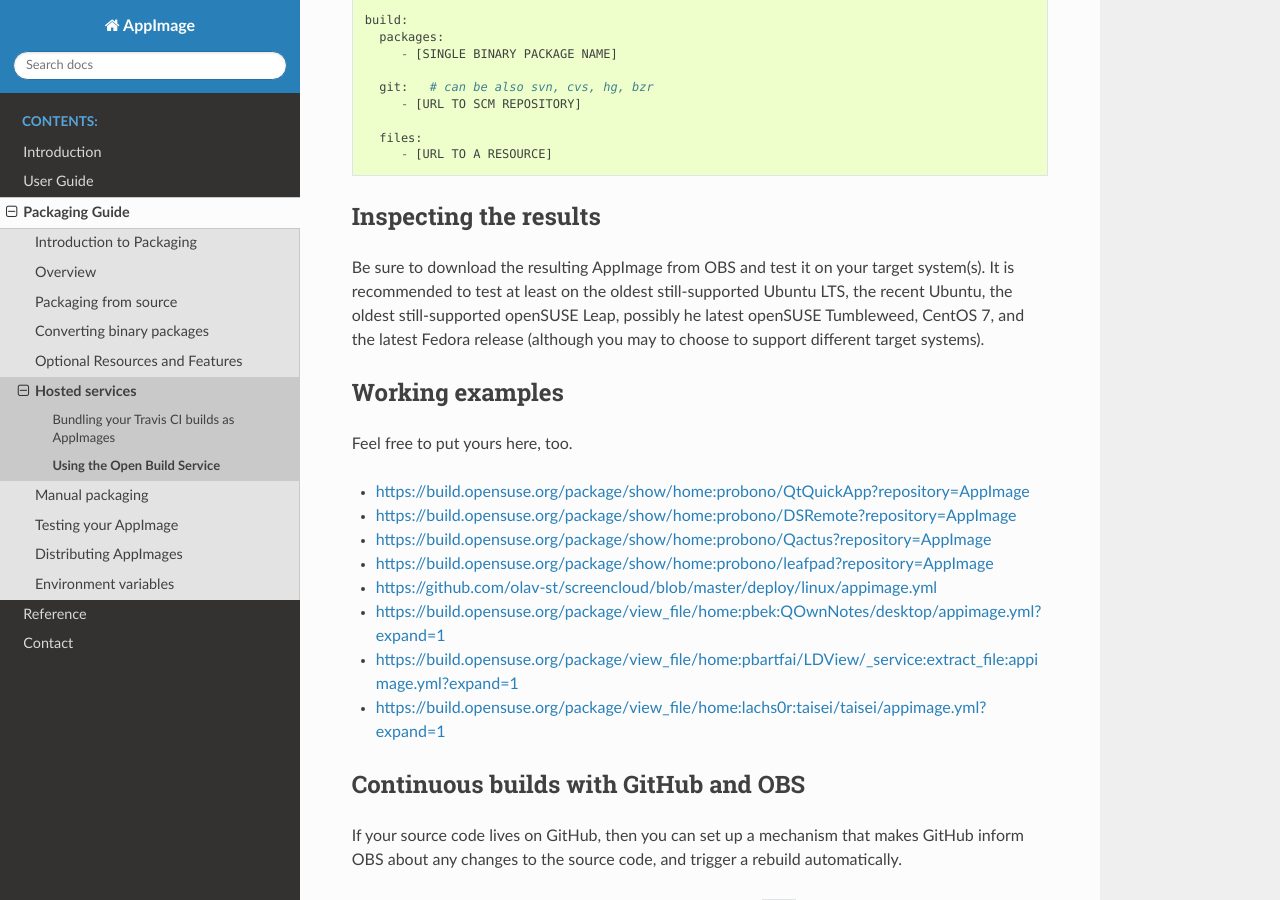
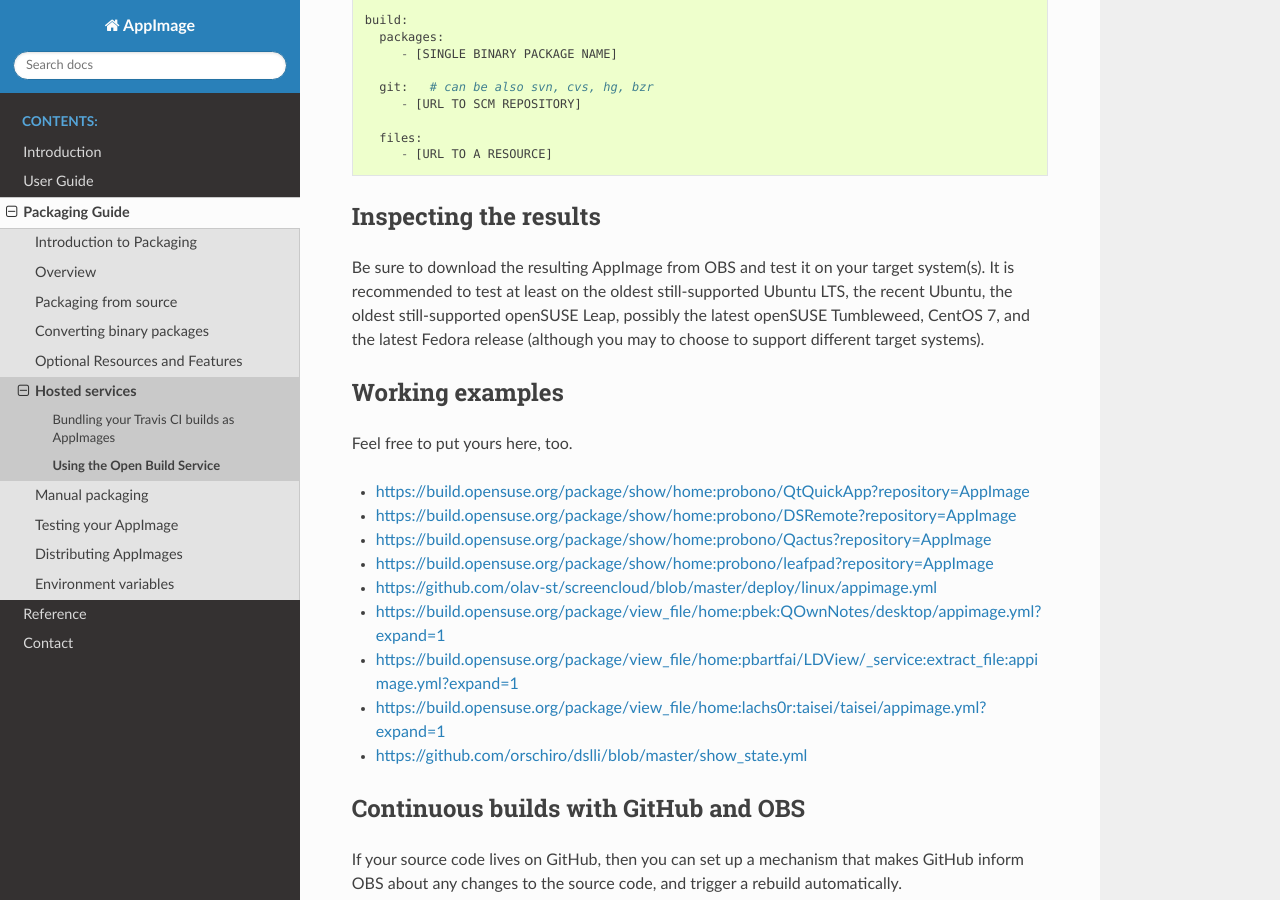
Before and after one commit to AppImage/docs.appimage.org, a Sphinx documentation site: the page built from source/packaging-guide/hosted-services/opensuse-build-service.rst, in a window 1280 px wide and 900 px high, scrolled down 5842 px. Built offline with Sphinx 7.4.7 and the Read the Docs theme 2.0.0, drawn with Linux system fonts in a browser that asks for light colours.

Commit message:
Update opensuse-build-service.rst
- Add further link
- Fix typo

```diff
--- a/source/packaging-guide/hosted-services/opensuse-build-service.rst
+++ b/source/packaging-guide/hosted-services/opensuse-build-service.rst
@@ -241,7 +241,7 @@
 Inspecting the results
 ----------------------
 
-Be sure to download the resulting AppImage from OBS and test it on your target system(s). It is recommended to test at least on the oldest still-supported Ubuntu LTS, the recent Ubuntu, the oldest still-supported openSUSE Leap, possibly he latest openSUSE Tumbleweed, CentOS 7, and the latest Fedora release (although you may to choose to support different target systems).
+Be sure to download the resulting AppImage from OBS and test it on your target system(s). It is recommended to test at least on the oldest still-supported Ubuntu LTS, the recent Ubuntu, the oldest still-supported openSUSE Leap, possibly the latest openSUSE Tumbleweed, CentOS 7, and the latest Fedora release (although you may to choose to support different target systems).
 
 
 Working examples
@@ -257,6 +257,7 @@
 * https://build.opensuse.org/package/view_file/home:pbek:QOwnNotes/desktop/appimage.yml?expand=1
 * https://build.opensuse.org/package/view_file/home:pbartfai/LDView/_service:extract_file:appimage.yml?expand=1
 * https://build.opensuse.org/package/view_file/home:lachs0r:taisei/taisei/appimage.yml?expand=1
+* https://github.com/orschiro/dslli/blob/master/show_state.yml
 
 
 Continuous builds with GitHub and OBS
```
